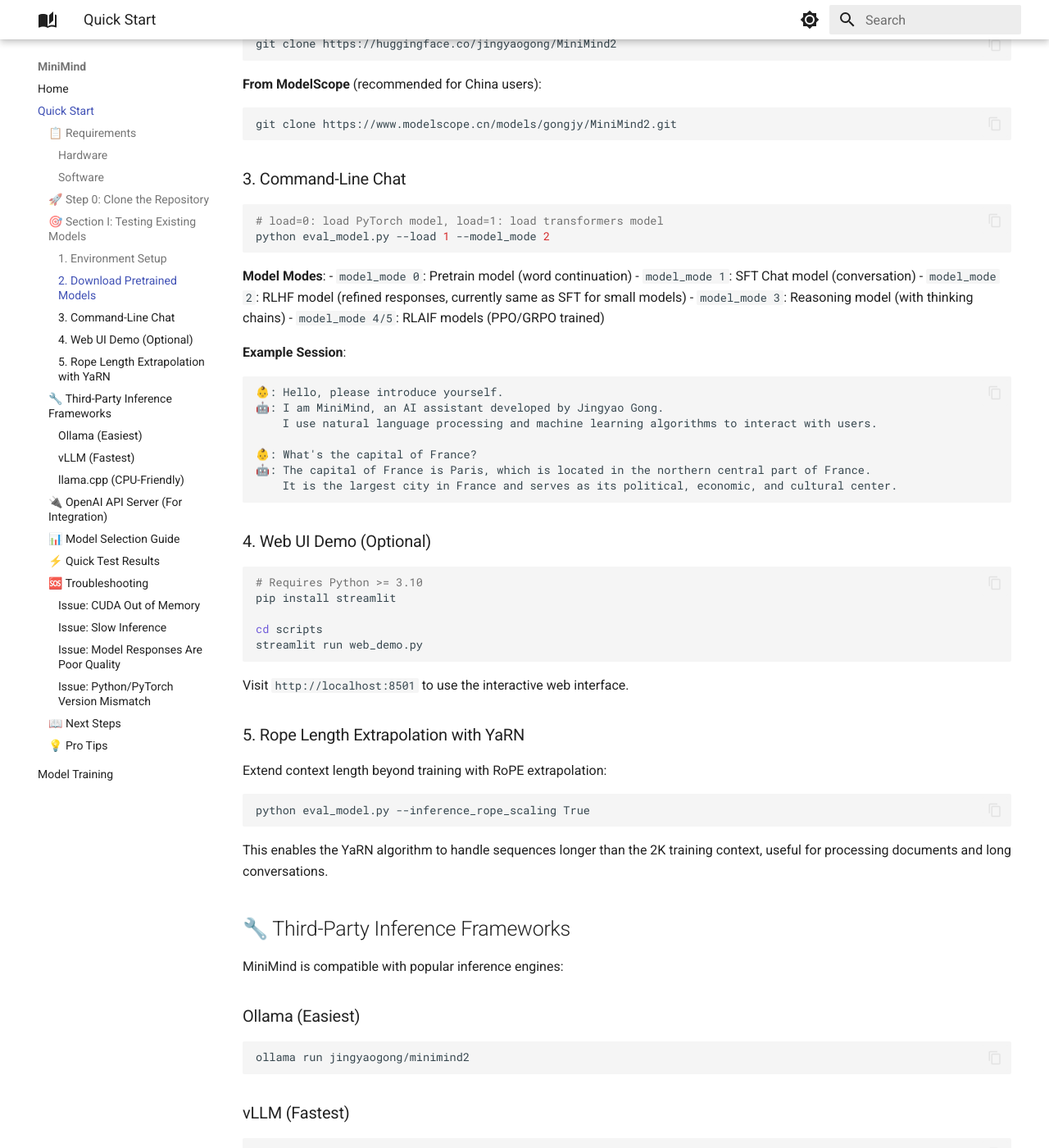
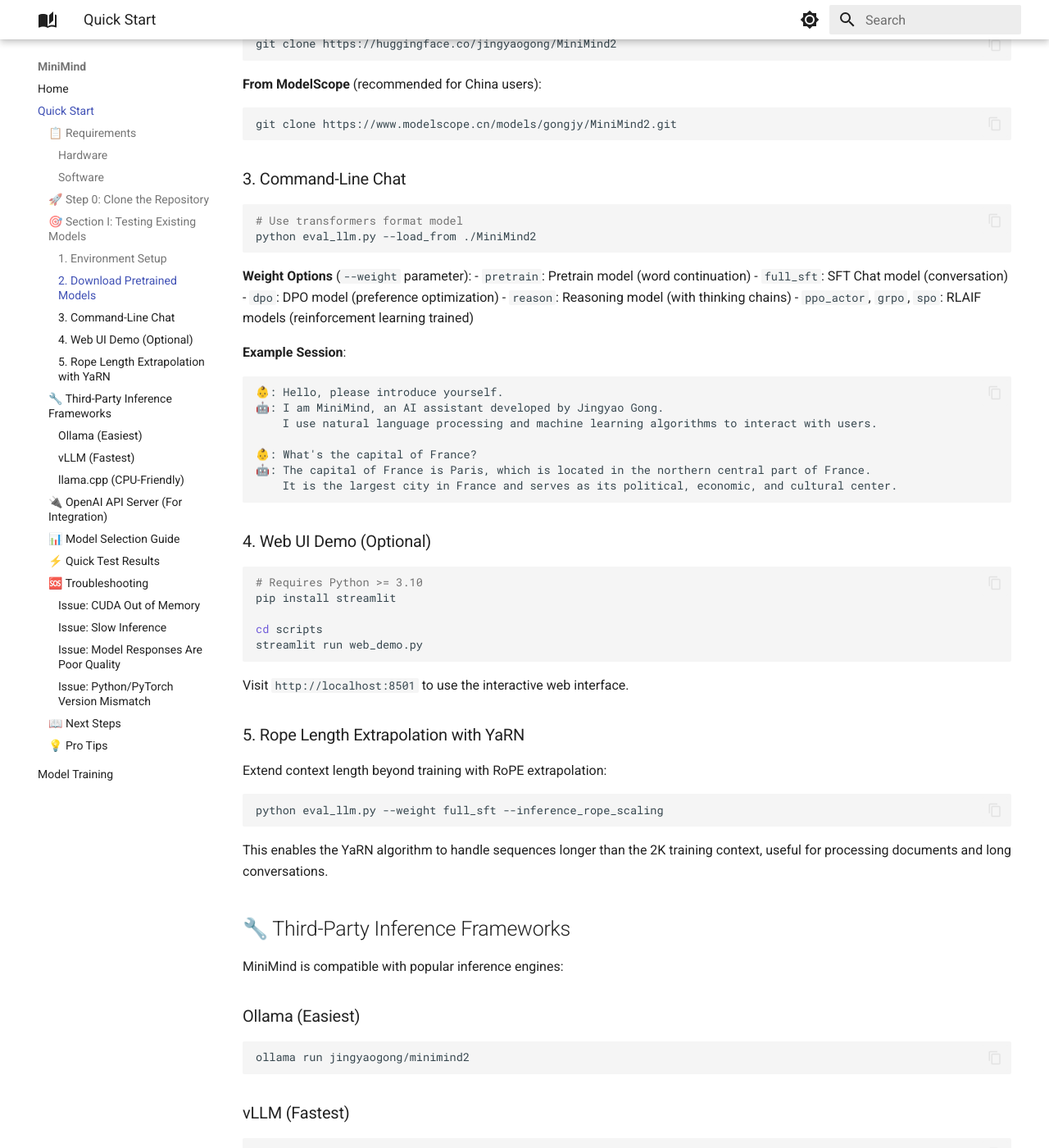
Before and after one commit to jingyaogong/minimind, an MkDocs documentation site: the page built from docs/quickstart.md, in a window 1280 px wide and 1400 px high, scrolled down 1478 px. Shown: the whole window at 82% size. Built offline with MkDocs 1.6.1 and Material for MkDocs 9.7.7, drawn with Linux system fonts in a browser that asks for light colours; some of the changed text lies outside the part shown.

Commit message:
[feat] update docs

````diff
--- a/docs/quickstart.md
+++ b/docs/quickstart.md
@@ -64,16 +64,16 @@
 ### 3. Command-Line Chat
 
 ```bash
-# load=0: load PyTorch model, load=1: load transformers model
-python eval_model.py --load 1 --model_mode 2
+# Use transformers format model
+python eval_llm.py --load_from ./MiniMind2
 ```
 
-**Model Modes**:
-- `model_mode 0`: Pretrain model (word continuation)
-- `model_mode 1`: SFT Chat model (conversation)
-- `model_mode 2`: RLHF model (refined responses, currently same as SFT for small models)
-- `model_mode 3`: Reasoning model (with thinking chains)
-- `model_mode 4/5`: RLAIF models (PPO/GRPO trained)
+**Weight Options** (`--weight` parameter):
+- `pretrain`: Pretrain model (word continuation)
+- `full_sft`: SFT Chat model (conversation)
+- `dpo`: DPO model (preference optimization)
+- `reason`: Reasoning model (with thinking chains)
+- `ppo_actor`, `grpo`, `spo`: RLAIF models (reinforcement learning trained)
 
 **Example Session**:
 ```text
@@ -103,7 +103,7 @@
 Extend context length beyond training with RoPE extrapolation:
 
 ```bash
-python eval_model.py --inference_rope_scaling True
+python eval_llm.py --weight full_sft --inference_rope_scaling
 ```
 
 This enables the YaRN algorithm to handle sequences longer than the 2K training context, useful for processing documents and long conversations.
@@ -227,10 +227,10 @@
 **Solution**:
 ```bash
 # Reduce batch size
-python eval_model.py --batch_size 1
+python eval_llm.py --batch_size 1
 
 # Or use CPU (slow but works)
-python eval_model.py --device cpu
+python eval_llm.py --device cpu
 ```
 
 ### Issue: Slow Inference
@@ -244,7 +244,7 @@
 ### Issue: Model Responses Are Poor Quality
 
 **Possible Causes**:
-- Using pretrain model (`model_mode 0`) instead of SFT (`model_mode 1`)
+- Using pretrain model (`--weight pretrain`) instead of SFT (`--weight full_sft`)
 - Model is undertrained - download the full checkpoint instead
 - Input prompt is too short - provide more context
 
````
Also changed, not shown: docs/training.md (+31 -9 lines).
